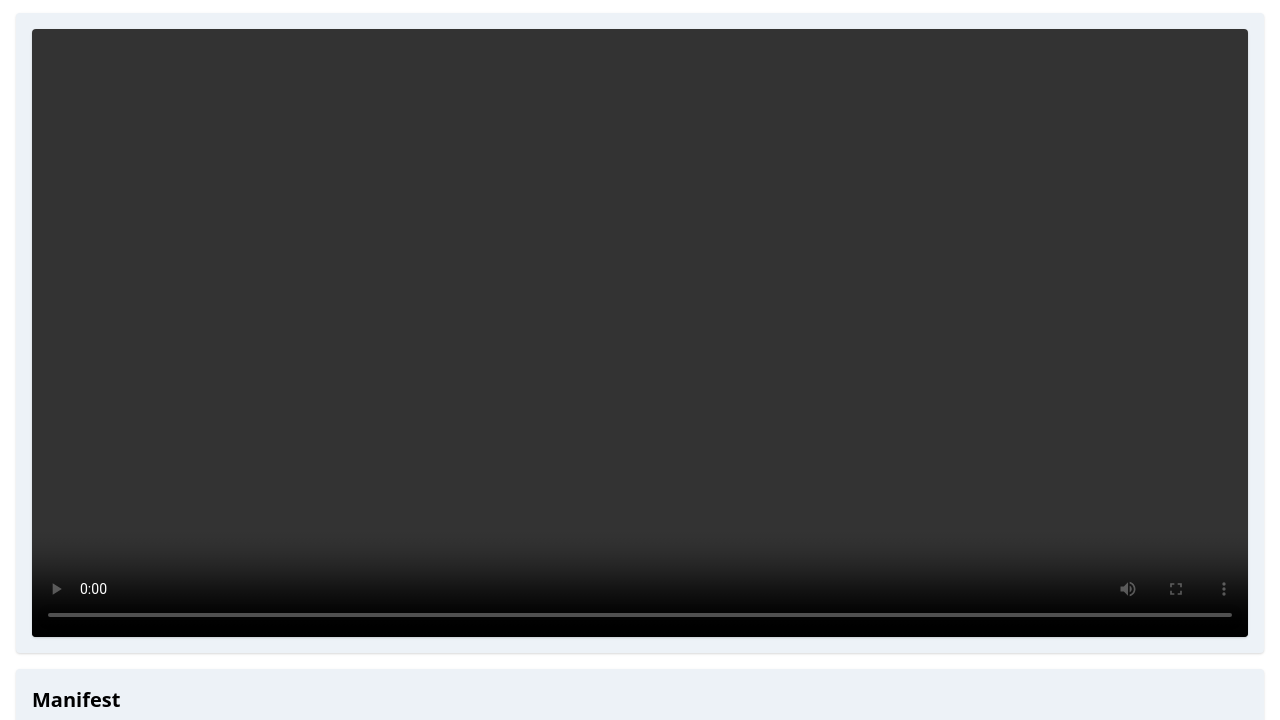
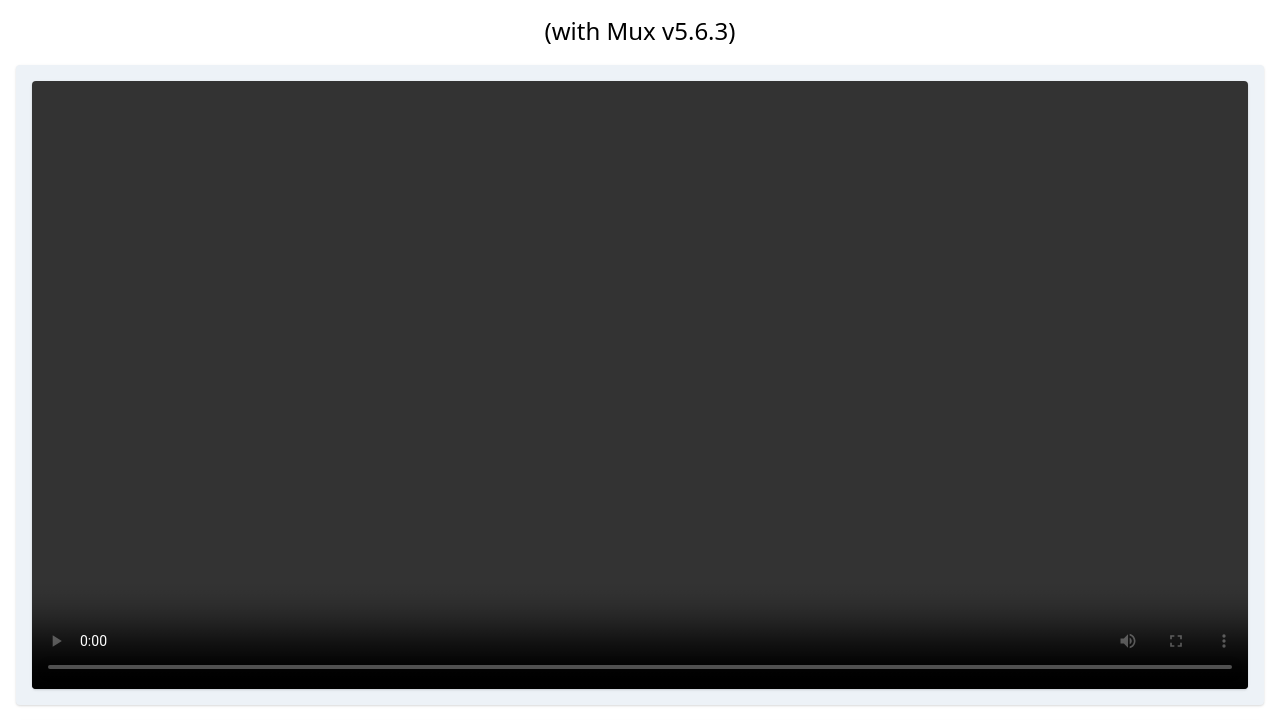
Before and after one commit to Azure-Samples/media-services-3rdparty-player-samples, a plain HTML site: page src/shaka/index.html in a window 1280 px wide. Shown: the part 119-839 px from the top of the page. Drawn offline with Linux system fonts and the light colour scheme; a script that the page names is missing.

Commit message:
Added plugin versions in the title of each player

```diff
--- a/src/shaka/index.html
+++ b/src/shaka/index.html
@@ -20,6 +20,7 @@
       <form method='GET'>
         <input type="hidden" name="loglevel" id="loglevelInput">
         <h1 class="my-4 text-center text-2xl font-bold">Shaka player <span id="player-version"></span> with Azure Media Services</h1>
+        <h3 class="my-0 text-center text-2xl">(with Mux v5.6.3)</h3>
 
         <div class="my-4 p-4 bg-gray-200 rounded shadow">
           <video id="video" class="w-full rounded shadow" controls></video>
```
Also changed, not shown: src/video.js/index.html (+1 -0 lines).
